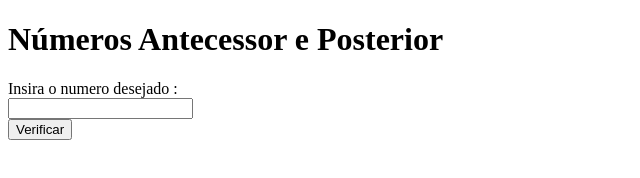
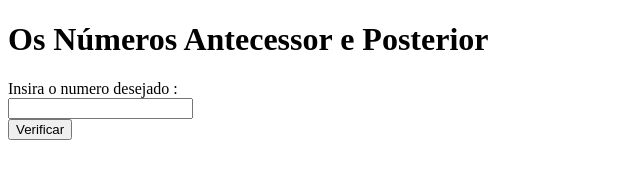
Before and after one commit to Alexandre0008/TrabalhoAMS, a plain HTML site: page Atividade03/index.html in a window 1280 px wide. Shown: the whole page, without its empty margins (0-640 px from the left). Drawn offline with Linux system fonts and the light colour scheme.

Commit message:
Update index.html

```diff
--- a/Atividade03/index.html
+++ b/Atividade03/index.html
@@ -9,7 +9,7 @@
 <body>
     <div class="container">
         <h1>
-            Números Antecessor e Posterior
+           Os Números Antecessor e Posterior
         </h1>
         <form action="calculo.php" method="get">
             <label for="tPnumero">
```
